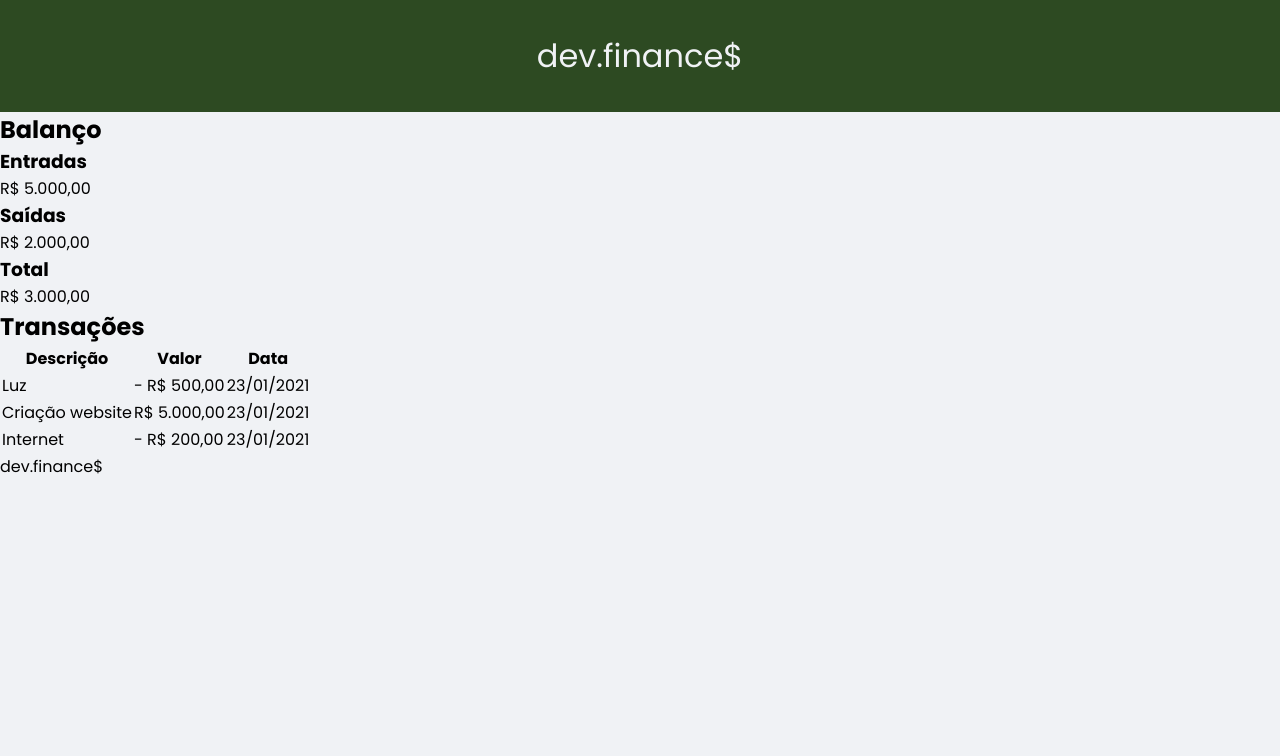
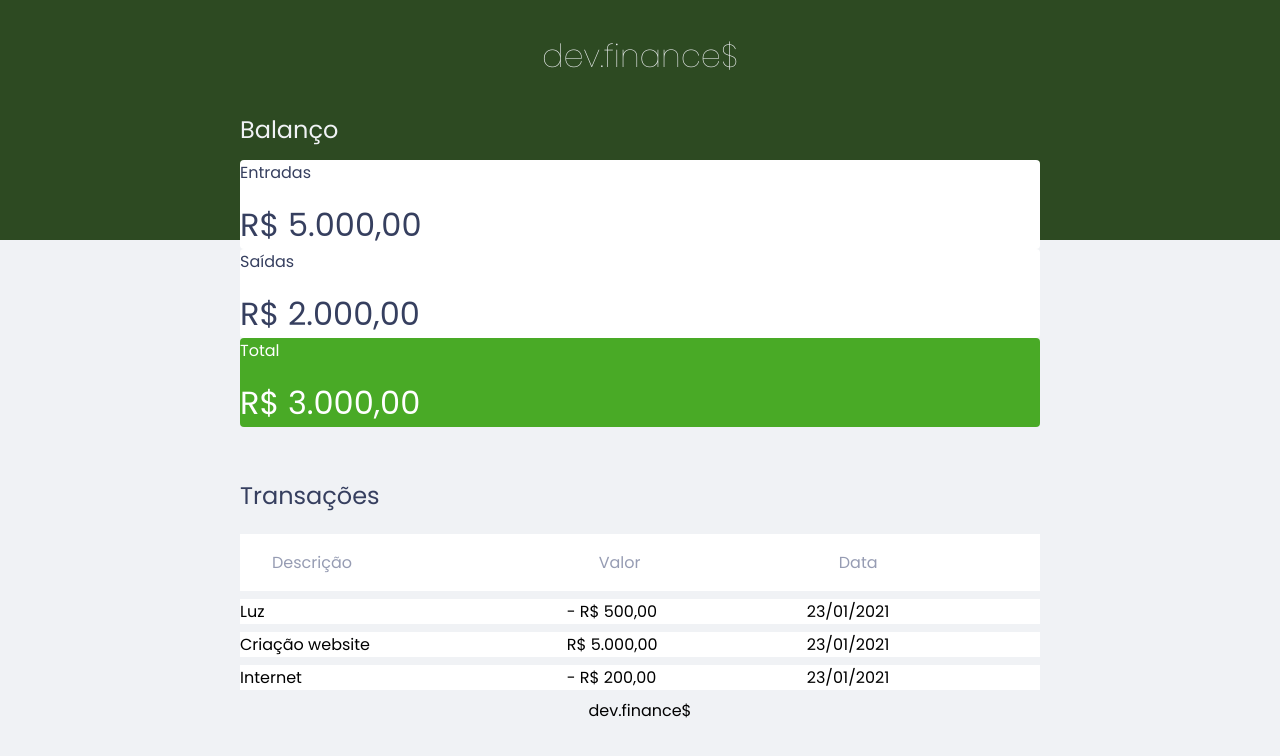
Before and after one commit to fernandosantoshs/dev-finance, a plain HTML site: page index.html in a window 1280 px wide. Drawn offline with Linux system fonts and the light colour scheme.

Commit message:
CSS upgrade

```diff
--- a/index.html
+++ b/index.html
@@ -15,7 +15,7 @@
         <h1 id="logo">dev.finance$</h1>
     </header>
 
-    <main>
+    <main class="container">
         <!--Geralmente uma <section> tem como primeiro child um <h2>-->
         <section id="balance">
             <h2>Balanço</h2>
@@ -30,7 +30,7 @@
                 <p>R$ 2.000,00</p>
             </div>
 
-            <div class="card">
+            <div class="card total">
                 <h3>Total</h3>
                 <p>R$ 3.000,00</p>
             </div>
--- a/style.css
+++ b/style.css
@@ -1,4 +1,8 @@
 /* Global --------------------*/
+:root {
+    --dark-blue: #363f5f;
+    --ice-white:  #f0f2f5;
+}
 * {
     margin: 0;
     padding: 0;
@@ -6,16 +10,86 @@
 }
 body {
     font-family:  'Poppins', sans-serif;
-    background: #f0f2f5;
+    background: var(--ice-white);
+}
+.container {
+    width: min(90vw, 800px);
+    margin: auto;
+}
+
+/* Titles --------------------*/
+h2 {
+    margin-top: 3.2rem;
+    margin-bottom: 0.8rem;
+    color: var(--dark-blue);
+    font-weight: normal;
 }
 
 /* Header --------------------*/
 header {
     background: #2d4a22;
-    padding: 2rem 0;
+    padding: 2rem 0 10rem;
     text-align: center;
 }
 #logo {
-    font-weight: 400;
-    color: #f0f2f5;
+    font-weight: 200;
+    color: var(--ice-white);
 }
+/* Balance --------------------*/
+#balance {
+    margin-top: -8rem;
+}
+#balance h2 {
+    color: var(--ice-white  );
+    margin-top: 0;
+}
+
+/* Cards --------------------*/
+.card {
+    background: white;
+    /*padding: 1.5rem 2rem;*/
+    border-radius: .25rem;
+    /*margin-bottom: 2rem;*/
+    color: var(--dark-blue);
+}
+
+.card h3 {
+    font-weight: normal;
+    font-size: 1rem;
+}
+
+.card p {
+    font-size: 2rem;
+    line-height: 3rem;
+    margin-top: 1rem;
+}
+
+.card.total {
+    background: #49AA26;
+    color: white;
+}
+
+/* Table --------------------*/
+#data-table {
+    width: 100%;
+    border-spacing: 0 .5rem;
+}
+
+table th {
+    background: white;
+    color: #969cb3;
+    font-weight: normal;
+    padding: 1rem 2rem;
+    text-align: left;
+}
+
+table td {
+    background: white;
+}
+
+
+
+/* Footer --------------------*/
+footer {
+    text-align: center;
+}
```
